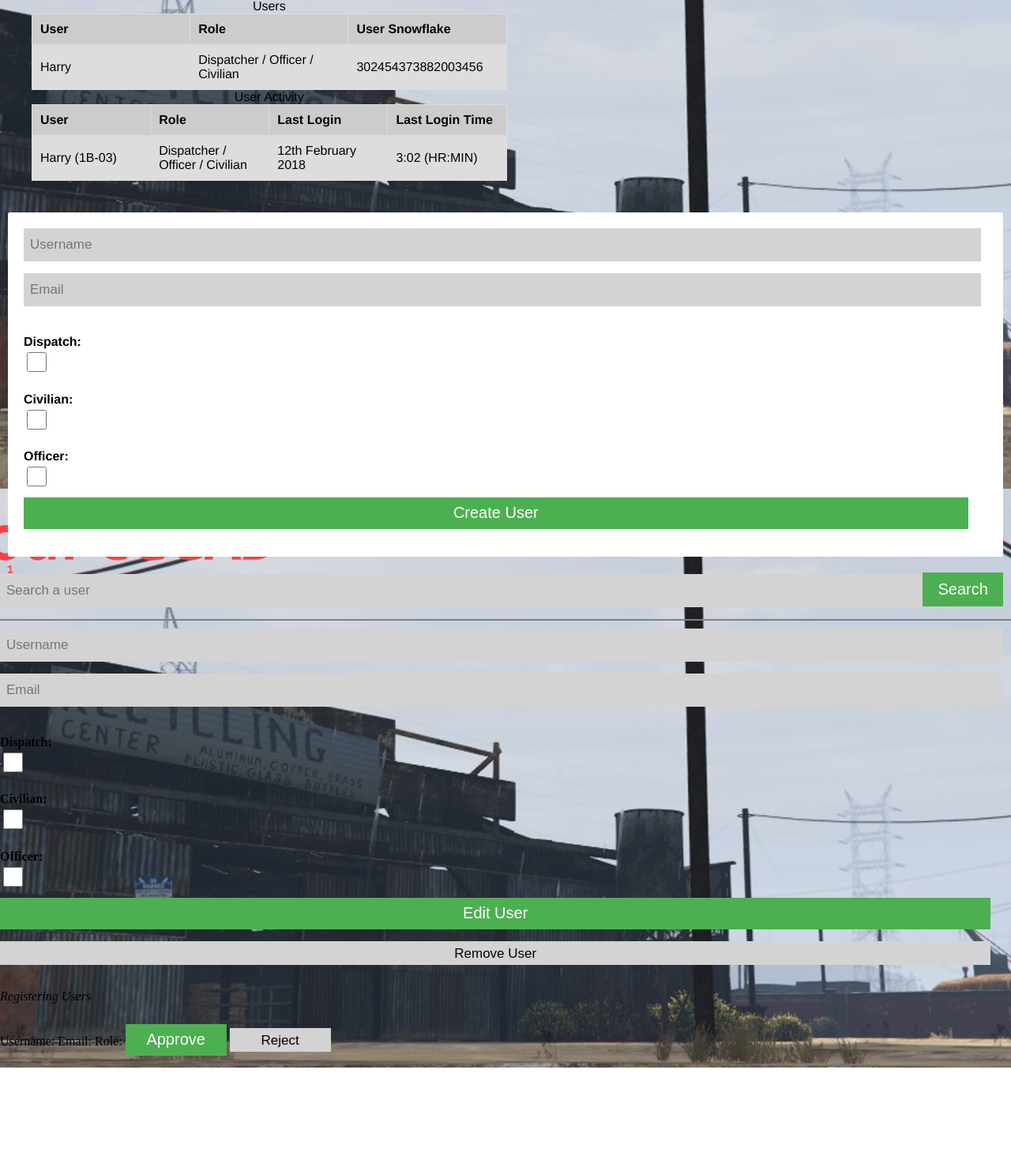
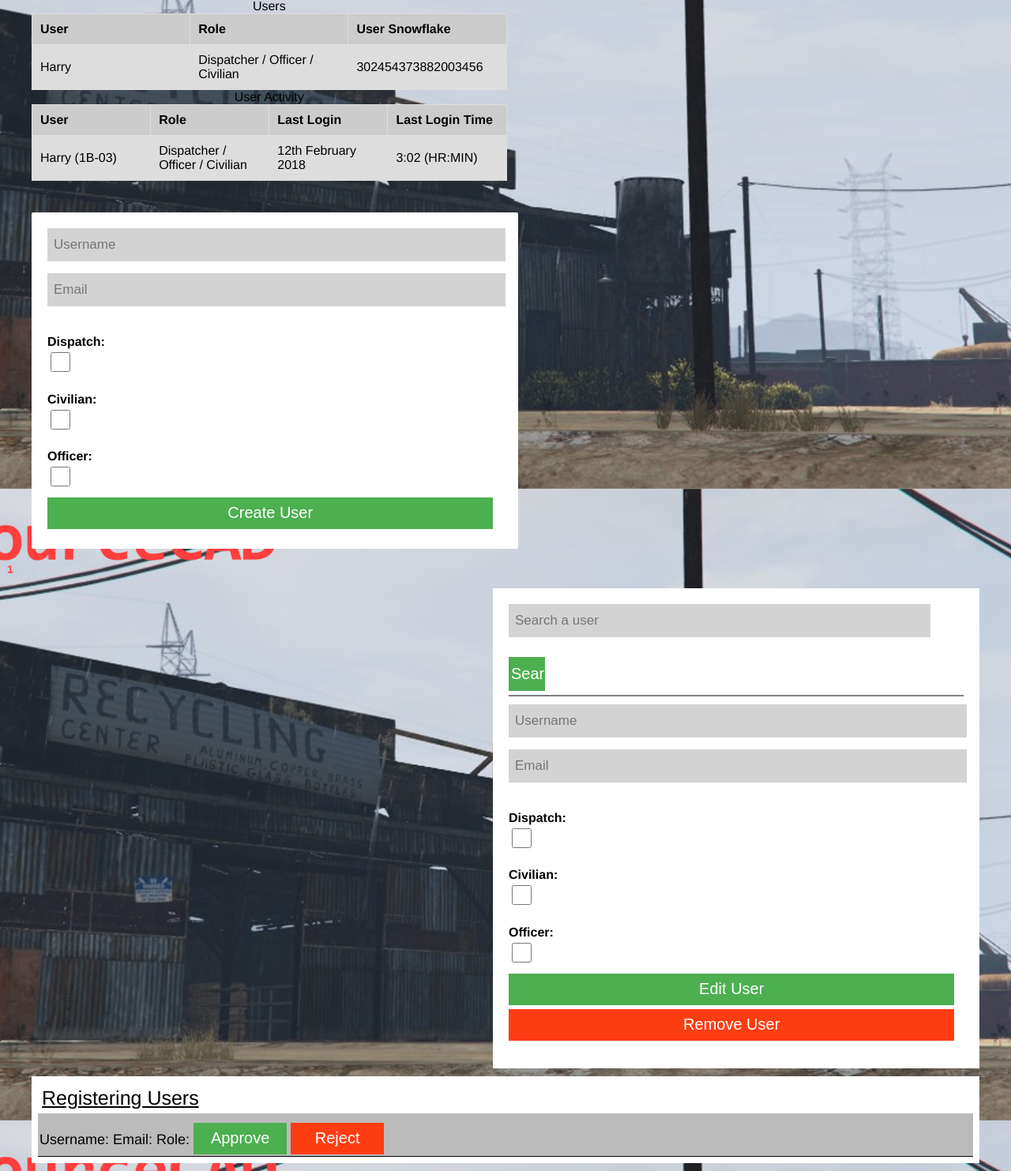
Before and after one commit to Aareon/SourceCAD, a Flask app: page /admin in a window 1280 px wide. Shown: the part 181-1664 px from the top of the page at 79% size. Before the commit the page ends 1533 px from the top, so only its background shows below. Run offline with Flask 2, Linux system fonts and the light colour scheme; the visitor is signed in with stand-in values (Sample User, id 1).

Commit message:
Update style.css

```diff
--- a/static/styles/style.css
+++ b/static/styles/style.css
@@ -14,6 +14,8 @@
 
 @media (max-width: 480px) {
   body {
+    font-family: 'Helvetica', Arial, sans-serif;
+
     background-image: url("../image/background_mobile.png");
     background-size: cover;
     background-attachment: fixed;
@@ -36,6 +38,7 @@
 
 @media (min-width: 1080px) {
   body {
+    font-family: 'Helvetica', Arial, sans-serif;
     background-image: url("../image/background.png");
     background-size: cover;
     background-attachment: fixed;
@@ -162,6 +165,19 @@
   display: inline-block;
   font-size: 20px;
   margin-top: 10px;
+  margin-bottom: 5px;
+}
+
+input#remove {
+  width: 90%;
+  background-color: #FF3D13;
+  height: 40px;
+  color: white;
+  text-align: center;
+  text-decoration: none;
+  display: inline-block;
+  font-size: 20px;
+  margin-top: 0px;
 }
 
 .nameheader {
@@ -647,10 +663,44 @@
 
 .adduser {
   font-family: 'Helvetica', Arial, sans-serif;
-  margin: 40px 10px 10px 10px;
+  margin: 40px 10px 10px 40px;
   background-color: #fff;
   border-radius: 2px;
   padding: 20px;
+  width: 45%;
+  float: left;
+}
+
+.edit_user {
+  background-color: #fff;
+  font-family: 'Helvetica', Arial, sans-serif;
+  margin: 40px 40px 10px 10px;
+  width: 45%;
+  padding: 20px;
+  float: right;
+}
+
+.registration-admin {
+  margin: 40px 40px 10px 40px;
+  clear: both;
+  background-color: #fff;
+  padding: 8px;
+}
+
+#mini-header-admin {
+  font-size: 25px;
+  text-decoration: underline;
+  font-style: normal;
+  margin: 5px;
+}
+
+#single-registration {
+  height: 50px;
+  margin-top: 0px;
+  font-size: 18px;
+  padding: 2px;
+  background-color: #bbb;
+  border-bottom: 1.5px solid black;
 }
 
 /* error.html */
@@ -724,7 +774,7 @@
 
 .modal-content {
   background-color: #f4f4f4;
-  margin: 20% auto;
+  margin: 10% auto;
   padding: 20px;
   width: 64%;
   box-shadoq: 0 5px 8px 0 rgba(0, 0, 0, 0.2), 0 7px 20px 0 rgba(0, 0, 0, 0.2);
```
